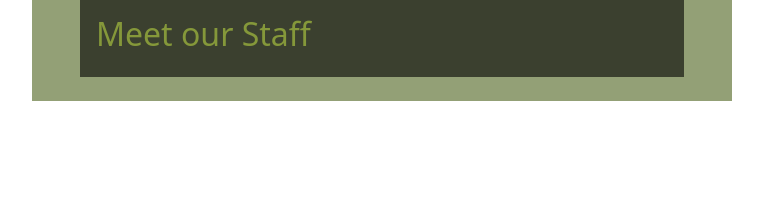
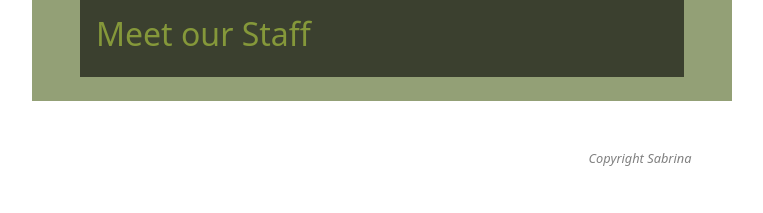
Before and after one commit to Sabri-bel/PP4, a Django app: page /about/ in a window 1280 px wide. Shown: the part 1272-1485 px from the top of the page, without its empty margins (0-763 px from the left). After the commit the page ends 1438 px from the top, so only its background shows below. Run offline with Django 4.2, Linux system fonts and the light colour scheme; data that the repository does not hold is empty; some libraries are stand-ins or nearby versions.

Commit message:
fix the style in css

```diff
--- a/templates/base.html
+++ b/templates/base.html
@@ -92,7 +92,7 @@
 
     <!-- Footer -->
     <footer class="footer mt-auto py-3 dark-bg">
-        <p class="m-0 text-center text-white">Made by Sabrina</p>
+        <p class="m-0 text-center image-sub">Copyright Sabrina</p>
         <p class="m-0 text-center text-white">Follow us: <i class="fab fa-facebook-square ms-3"></i>
             <i class="fab fa-twitter-square ms-3"></i>
             <i class="fab fa-instagram-square ms-3"></i>
--- a/wildrestaurant/settings.py
+++ b/wildrestaurant/settings.py
@@ -27,7 +27,7 @@ TEMPLATES_DIR = os.path.join(BASE_DIR, 'templates')
 SECRET_KEY = 'django-insecure-ow-33!7qq_j-)dslgxcu%*0fg1-pdx(+3b2()+y+ff#4r^5be+'
 
 # SECURITY WARNING: don't run with debug turned on in production!
-DEBUG = True
+DEBUG = False
 
 ALLOWED_HOSTS = [
     '127.0.0.1',
```
